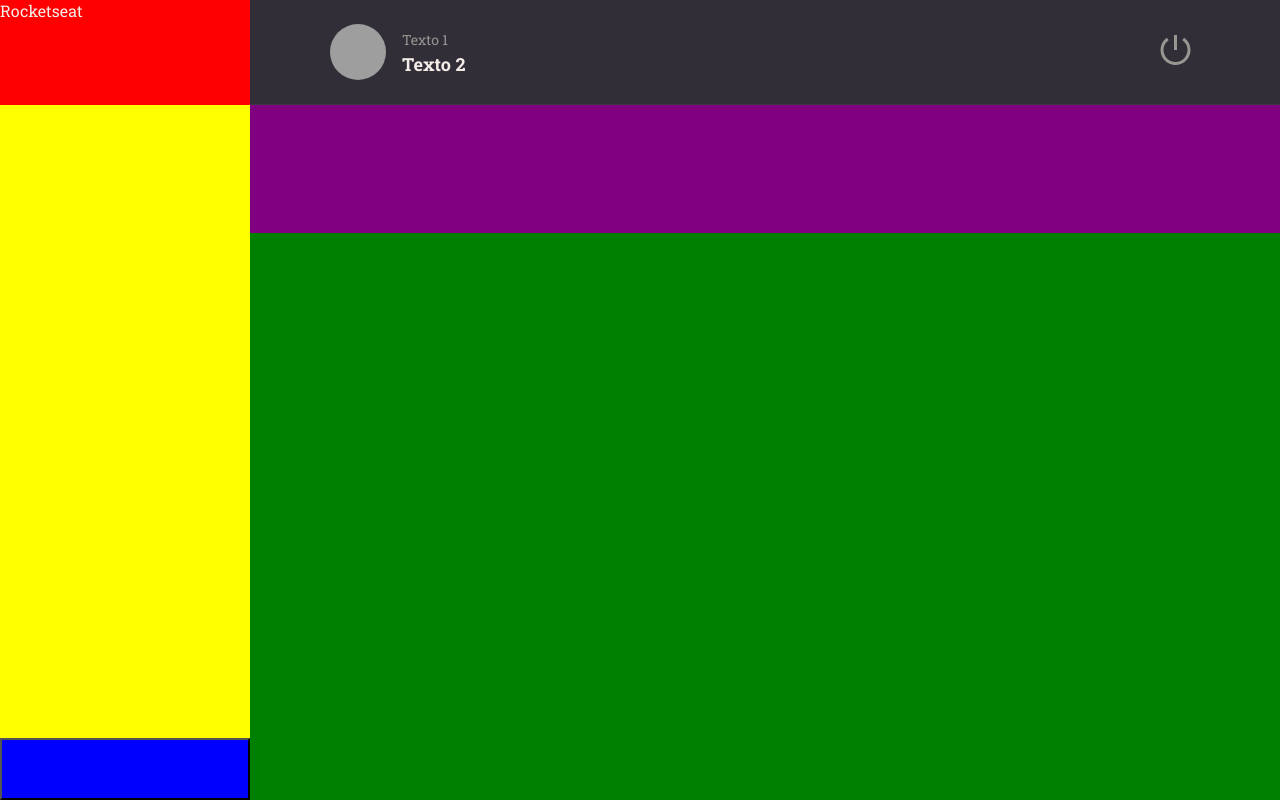
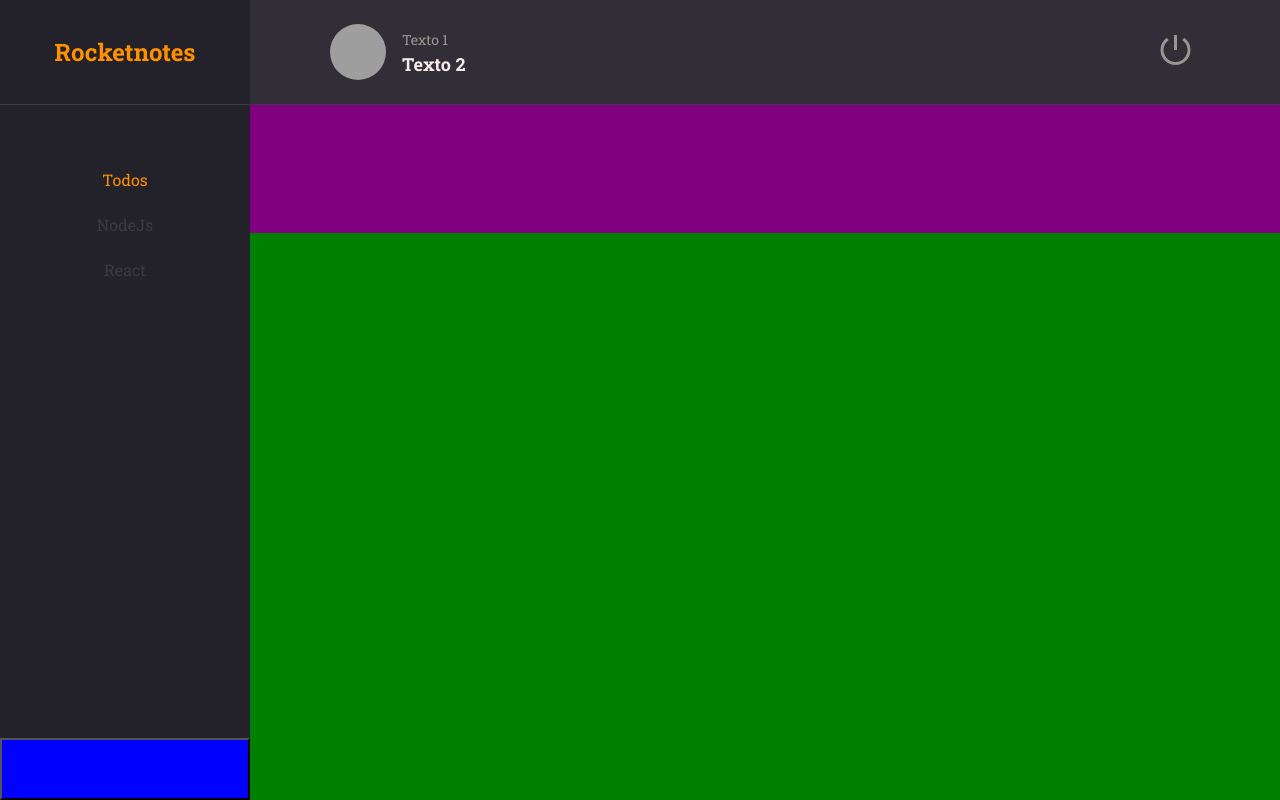
Before and after one commit to LKaua22k/RocketNotes---React, a React (Vite) app: page / in a window 1280 px wide. Built offline with nearby package versions, Linux system fonts and the light colour scheme; grey boxes are pictures that could not be loaded.

Commit message:
Criando a logo e o menu :tada:

```diff
--- a/src/Components/ButtonText/index.jsx
+++ b/src/Components/ButtonText/index.jsx
@@ -1,8 +1,11 @@
 import { Container } from "./style";
 
-export function ButtonText({title}){
+export function ButtonText({title, isActive = false}){
     return(
-        <Container>
+        <Container
+        type="button"
+        isActive={isActive}
+        >
             {title}
         </Container>
     )
--- a/src/Components/ButtonText/style.js
+++ b/src/Components/ButtonText/style.js
@@ -7,7 +7,7 @@ export const Container = styled.button`
 
     font-size: 16px;
     font-weight: 400;
-    color: ${({theme}) => theme.COLORS.ORANGE};
+    color: ${({theme , isActive}) => isActive ? theme.COLORS.ORANGE : theme.COLORS.BACKGROUND_700};
 
     &:hover{
         opacity: 0.7;
--- a/src/Pages/Home/index.jsx
+++ b/src/Pages/Home/index.jsx
@@ -1,22 +1,26 @@
 import { Container , Brand , Menu , Search , Content , NewNote} from './style'
 
 import {Header} from '../../Components/Header'
+import {ButtonText} from '../../Components/ButtonText'
 
 export function Home(){
     return(
             <Container>
                 <Brand>
-                    Rocketseat
-                    </Brand>
+                    <h1>Rocketnotes</h1>
+                </Brand>
 
                 <Header />
 
                 <Search>
-
                 </Search>
 
                 <Menu>
-
+                    <li>
+                        <ButtonText title='Todos' isActive />
+                        <ButtonText title='NodeJs' />
+                        <ButtonText title='React' />
+                    </li>
                 </Menu>
 
                 <Content>
--- a/src/Pages/Home/style.js
+++ b/src/Pages/Home/style.js
@@ -17,12 +17,33 @@ export const Container = styled.div`
 
 export const Brand = styled.div`
     grid-area: brand;
-    background-color: red;
+
+    display: flex;
+    justify-content: center;
+    align-items: center;
+    border-bottom: 1px solid ${({theme}) => theme.COLORS.BACKGROUND_700};
+    background-color: ${({theme}) => theme.COLORS.BACKGROUND_900};
+
+    > h1{
+        font-size: 24px;
+        color: ${({theme}) => theme.COLORS.ORANGE};
+    }
+
 `;
 
 export const Menu = styled.ul`
     grid-area: menu;
-    background-color: yellow;
+    background-color: ${({theme}) => theme.COLORS.BACKGROUND_900};
+    text-align: center;
+    padding-top: 64px;
+
+    > li{
+        display: flex;
+        flex-direction: column;
+        align-items: center;
+        justify-content: center;
+        gap: 24px;
+    }
 `;
 
 export const Search = styled.div`
```
